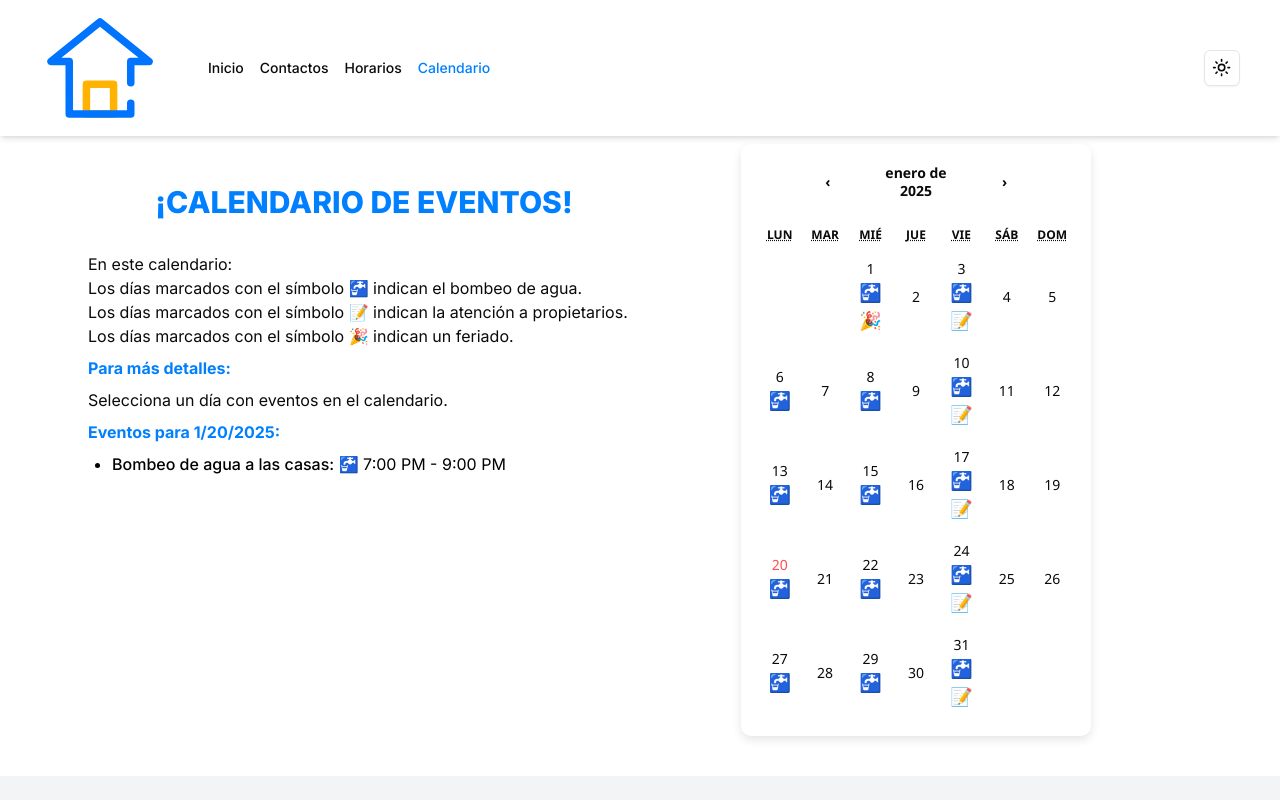
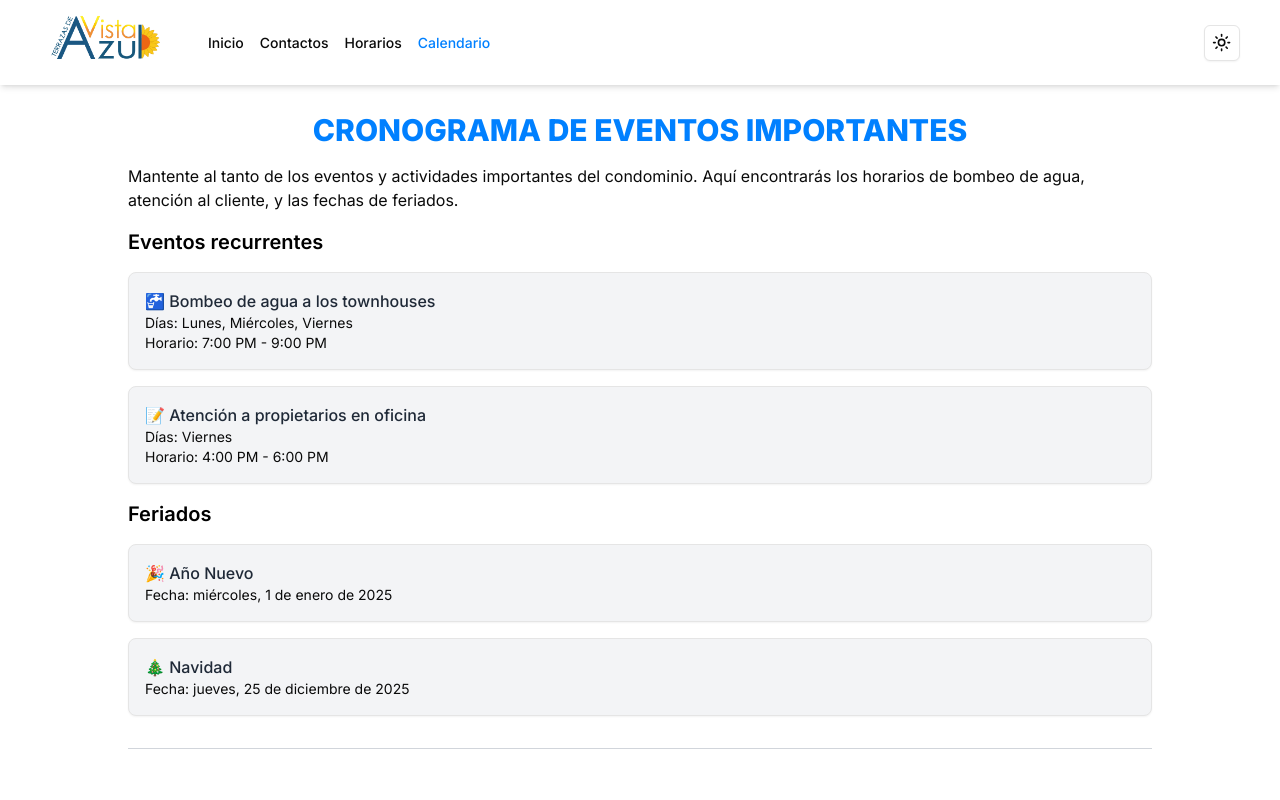
Before and after one commit to JanteWinkel/vista-azul-page, a Next.js app: page /calendario in a window 1280 px wide. Shown: the top 800 px of the page. Built offline with nearby package versions, Linux system fonts and the light colour scheme.

Commit message:
agregado eventos y logo

```diff
--- a/app/calendario/calendar.css
+++ b/app/calendario/calendar.css
@@ -1,8 +1,8 @@
 /* Estilos generales del calendario */
 .react-calendar {
     background-color: var(--primary); /* Mantener el color base azul */
-    border-radius: 10px;
-    border: 1px solid var(--foreground); /* Añadir un borde más sutil */
+    border-radius: 20px;
+    border: 2px solid var(--foreground); /* Añadir un borde más sutil */
     box-shadow: 0px 4px 10px rgba(0, 0, 0, 0.1); /* Sombra más suave */
     padding: 16px;
     max-width: 400px;
--- /dev/null
+++ b/app/calendario/calendario_components/eventos.tsx
@@ -0,0 +1,105 @@
+"use client";
+
+
+
+interface Event {
+    title: string;
+    days: string[]; // Días de la semana en los que ocurre el evento
+    time: string;
+    emoji: string;
+}
+
+interface Holiday {
+    date: Date;
+    title: string;
+    emoji: string;
+}
+
+// Eventos recurrentes
+const recurringEvents: Event[] = [
+    {
+        title: "Bombeo de agua a los townhouses",
+        days: ["Lunes", "Miércoles", "Viernes"],
+        time: "7:00 PM - 9:00 PM",
+        emoji: "🚰",
+    },
+    {
+        title: "Atención a propietarios en oficina",
+        days: ["Viernes"],
+        time: "4:00 PM - 6:00 PM",
+        emoji: "📝",
+    },
+];
+
+// Feriados
+const holidayEvents: Holiday[] = [
+    { date: new Date(2025, 0, 1), title: "Año Nuevo", emoji: "🎉" },
+    { date: new Date(2025, 11, 25), title: "Navidad", emoji: "🎄" },
+    // Agrega más feriados aquí si lo deseas
+];
+
+const EventSchedule = () => {
+    return (
+        <div className="max-w-6xl px-4 sm:px-6 lg:px-8 mx-auto pt-8 mt-8">
+            <h5 className="text-3xl text-primary font-extrabold uppercase text-center ">
+                Cronograma de Eventos Importantes
+            </h5>
+            <p className="mt-4">Mantente al tanto de los eventos y actividades importantes del condominio.
+                Aquí encontrarás los horarios de bombeo de agua, atención al cliente,
+                y las fechas de feriados.</p>
+            <div className="mt-4">
+                <h3 className="text-xl font-semibold mb-4 text-black dark:text-white">
+                    Eventos recurrentes
+                </h3>
+                <ul className="space-y-4">
+                    {recurringEvents.map((event, idx) => (
+                        <li
+                            key={idx}
+                            className="p-4 border rounded-lg shadow-sm bg-gray-100 dark:bg-gray-800"
+                        >
+                            <p className="font-medium text-gray-800 dark:text-gray-200">
+                                {event.emoji} {event.title}
+                            </p>
+                            <p className="text-sm ext-gray-600 dark:text-gray-400">
+                                Días: {event.days.join(", ")}
+                            </p>
+                            <p className="text-sm ext-gray-600 dark:text-gray-400">
+                                Horario: {event.time}
+                            </p>
+                        </li>
+                    ))}
+                </ul>
+            </div>
+
+            <div className="mt-4">
+                <h3 className="text-xl font-semibold mb-4 text-black dark:text-white">
+                    Feriados
+                </h3>
+                <ul className="space-y-4">
+                    {holidayEvents.map((holiday, idx) => (
+                        <li
+                            key={idx}
+                            className="p-4 border rounded-lg shadow-sm bg-gray-100 dark:bg-gray-800"
+                        >
+                            <p className="font-medium text-gray-800 dark:text-gray-200">
+                                {holiday.emoji} {holiday.title}
+                            </p>
+                            <p className="text-sm ext-gray-600 dark:text-gray-400">
+                                Fecha:{" "}
+                                {holiday.date.toLocaleDateString("es-ES", {
+                                    weekday: "long",
+                                    day: "numeric",
+                                    month: "long",
+                                    year: "numeric",
+                                })}
+                            </p>
+                        </li>
+                    ))}
+                </ul>
+            </div>
+            <hr className="my-8 border-t border-gray-300 w-full" />
+        </div>
+    );
+};
+
+export default EventSchedule;
--- a/app/calendario/page.tsx
+++ b/app/calendario/page.tsx
@@ -1,5 +1,6 @@
 "use client";
 
+import EventSchedule from "./calendario_components/eventos";
 import Footer from "@/components/footer";
 import { useState } from "react";
 import "react-calendar/dist/Calendar.css"; // Estilos predeterminados de react-calendar
@@ -25,7 +26,7 @@ interface Holiday {
 // Eventos recurrentes
 const recurringEvents: Event[] = [
     {
-        title: "Bombeo de agua a las casas",
+        title: "Bombeo de agua a los townhouses",
         days: ["Monday", "Wednesday", "Friday"],
         time: "7:00 PM - 9:00 PM",
         emoji: "🚰",
@@ -41,13 +42,13 @@ const recurringEvents: Event[] = [
 // Eventos de feriados
 const holidayEvents: Holiday[] = [
     {
-        date: new Date(2025, 0, 1), // Año Nuevo
+        date: new Date(2025, 0, 1),
         title: "Año Nuevo",
         emoji: "🎉",
     },
     {
-        date: new Date(2025, 2, 19), // Día de San José
-        title: "Día de San José",
+        date: new Date(2025, 11, 25),
+        title: "Navidad",
         emoji: "🎉",
     },
     // Agrega más feriados aquí si lo deseas
@@ -81,12 +82,16 @@ const EventCalendar = () => {
     };
 
     return (
-        <div className="mt-16">
-            <div className="event-calendar flex flex-col md:flex-row p-4 md:py-8 max-w-6xl px-4 py-8 mx-auto sm:px-6 ">
-                <div className="flex-1 mt-8">
-                    <h5 className="text-3xl text-primary font-extrabold uppercase text-center mt-10 mb-8">
+        <div className="">
+            <div className="max-w-6xl px-4 sm:px-6 lg:px-8 mx-auto">
+                <div>
+                    <EventSchedule />
+                </div>
+                <div className="flex flex-col md:flex-row p-4 md:py-4 max-w-6xl px-4 py-4 mx-auto sm:px-6 ">
+                    <div className="flex-1 ">
+                        <h1 className="text-3xl text-primary font-extrabold uppercase text-center ">
                             ¡Calendario de eventos!
-                    </h5>
+                        </h1>
                         <p className="my-2 ">
                             En este calendario: <br />
                             Los días marcados con el símbolo 🚰 indican el bombeo de agua. <br />
@@ -139,6 +144,8 @@ const EventCalendar = () => {
                         />
                     </div>
                 </div>
+                <hr className="my-8 border-t border-gray-300 w-full" />
+            </div>
             <Footer />
         </div>
     );
--- a/app/components/containers/header.tsx
+++ b/app/components/containers/header.tsx
@@ -22,7 +22,7 @@ export default function Header() {
     return (
         <div className='p-2 px-4 md:px-10 flex justify-between items-center shadow-md fixed top-0 w-full z-50 bg-background'>
             <div className='flex gap-4 md:gap-12 items-center'>
-                <Image src={'/casa.svg'} alt='logo' width={120} height={120} />
+                <Image src={'/logo vista azul original.png'} alt='logo' width={120} height={120} />
 
                 <ul className={`${isMenuOpen ? 'flex' : 'hidden'} md:flex flex-col md:flex-row absolute md:static top-full left-0 w-full md:w-auto bg-background md:bg-transparent p-4 md:p-0 gap-4 transition-all duration-300 ease-in-out`}>
                     <Link href={'/'} onClick={toggleMenu}>
--- a/app/contactos/page.tsx
+++ b/app/contactos/page.tsx
@@ -58,7 +58,7 @@ const contactData: ContactItem[] = [
 const ContactComponent = () => {
   return (
     <div>
-      <div className="max-w-6xl px-4 sm:px-6 lg:px-8 mx-auto pt-20 mt-8">
+      <div className="max-w-6xl px-4 sm:px-6 lg:px-8 mx-auto pt-8 mt-8">
         <h1 className="text-3xl text-primary font-extrabold uppercase text-center ">Contactos</h1>
         <p className="mt-4">Aquí encontrarás los contactos clave del condominio: Junta, administración, garita y servicios públicos esenciales. Por favor, respeta los horarios y canales establecidos.</p>
         <div className="grid gap-8 md:grid-cols-2 lg:grid-cols-3 mt-8">
--- a/app/horarios/page.tsx
+++ b/app/horarios/page.tsx
@@ -72,7 +72,7 @@ const schedules: ScheduleItem[] = [
 const ScheduleComponent = () => {
   return (
     <div>
-      <div className="max-w-6xl px-4 sm:px-6 lg:px-8 mx-auto pt-20 mt-8">
+      <div className="max-w-6xl px-4 sm:px-6 lg:px-8 mx-auto pt-8 mt-2">
 
         <h1 className="text-3xl text-primary font-extrabold uppercase text-center">Horarios de Uso</h1>
         <p className="mt-4">Consulta aquí los horarios de uso para las áreas comunes y actividades del condominio. Recuerda respetar las normas y horarios establecidos para mantener la convivencia.</p>
--- a/components/banner-perfil.tsx
+++ b/components/banner-perfil.tsx
@@ -3,18 +3,18 @@
 const BannerPerfil = () => {
     return (
         <>
-            <div className="flex max-w-6xl px-4 pt-16 mt-4  mx-auto sm:px-6 lg:px-8">
+            <div className="flex max-w-6xl px-4 pt-8 mt-2  mx-auto sm:px-6 lg:px-8">
                 <div>
 
                 </div>
-                <div className="mt-8 ">
+                <div className=" ">
 
                     <div className="hidden sm:block">
                         <h4 className="mt-2 text-5xl text-primary font-extrabold uppercase">¡Bienvenidos a Terrazas de Vista Azul! </h4>
                     </div>
 
                     <div className="block sm:hidden">
-                        <h6 className="mt-2 text-3xl text-primary font-extrabold uppercase">¡Bienvenidos a Terrazas de Vista Azul! </h6>
+                        <h6 className="text-3xl text-primary font-extrabold uppercase">¡Bienvenidos a Terrazas de Vista Azul! </h6>
                     </div>
                     <p className="my-2 text-lg"> Tu espacio para mantenerte informado y conectado con la comunidad.</p>
                 </div>
```
Also changed, not shown: public/logo vista azul original.png (added). Lines whose indentation alone changed are shown as unchanged.
